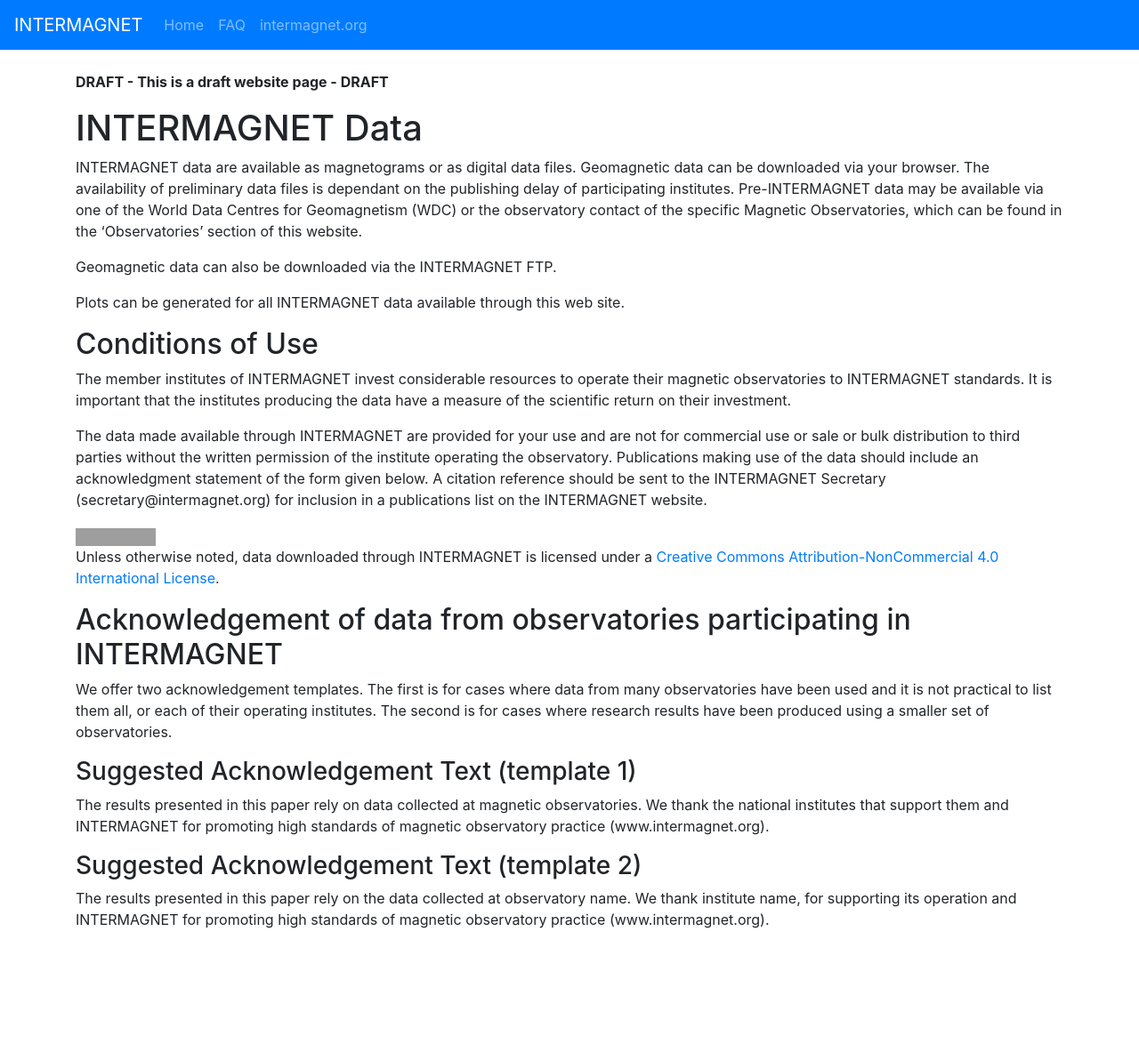
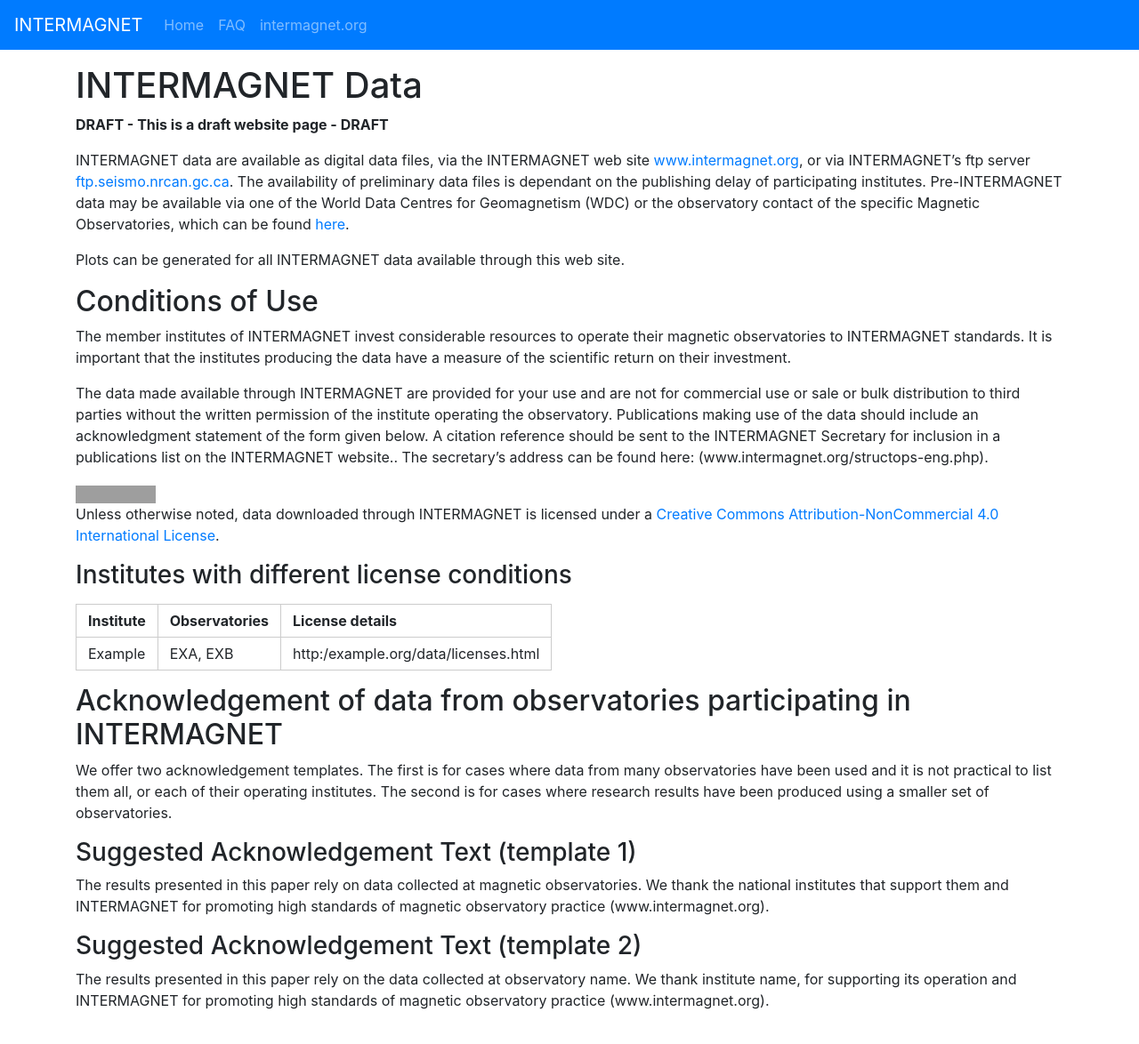
Before and after one commit to INTERMAGNET/intermagnet.github.io, a Jekyll site: the page built from DataConditions.md, in a window 1280 px wide and 1200 px high. Shown: the top 1174 px of the window at 89% size. Built offline with Jekyll 4.4.1, drawn with Linux system fonts in a browser that asks for light colours; our own code applies the rules of GitHub Pages for plain Markdown files; grey boxes are pictures that could not be loaded.

Commit message:
Final edit of draft data license page

```diff
--- a/DataConditions.md
+++ b/DataConditions.md
@@ -1,10 +1,10 @@
+---
+title: INTERMAGNET Data
+---
+
 **DRAFT - This is a draft website page - DRAFT**
 
-# INTERMAGNET Data
-
-INTERMAGNET data are available as magnetograms or as digital data files. Geomagnetic data can be downloaded via your browser. The availability of preliminary data files is dependant on the publishing delay of participating institutes. Pre-INTERMAGNET data may be available via one of the World Data Centres for Geomagnetism (WDC) or the observatory contact of the specific Magnetic Observatories, which can be found in the 'Observatories' section of this website.
-
-Geomagnetic data can also be downloaded via the INTERMAGNET FTP.
+INTERMAGNET data are available as digital data files, via the INTERMAGNET web site [www.intermagnet.org](www.intermagnet.org), or via INTERMAGNET's ftp server [ftp.seismo.nrcan.gc.ca](ftp://ftp.seismo.nrcan.gc.ca). The availability of preliminary data files is dependant on the publishing delay of participating institutes. Pre-INTERMAGNET data may be available via one of the World Data Centres for Geomagnetism (WDC) or the observatory contact of the specific Magnetic Observatories, which can be found [here](http://www.intermagnet.org/imos/imotblobs-eng.php).
 
 Plots can be generated for all INTERMAGNET data available through this web site.
 
@@ -13,10 +13,17 @@
 
 The member institutes of INTERMAGNET invest considerable resources to operate their magnetic observatories to INTERMAGNET standards. It is important that the institutes producing the data have a measure of the scientific return on their investment.
 
-The data made available through INTERMAGNET are provided for your use and are not for commercial use or sale or bulk distribution to third parties without the written permission of the institute operating the observatory. Publications making use of the data should include an acknowledgment statement of the form given below. A citation reference should be sent to the INTERMAGNET Secretary (secretary@intermagnet.org) for inclusion in a publications list on the INTERMAGNET website.
+The data made available through INTERMAGNET are provided for your use and are not for commercial use or sale or bulk distribution to third parties without the written permission of the institute operating the observatory. Publications making use of the data should include an acknowledgment statement of the form given below. A citation reference should be sent to the INTERMAGNET Secretary for inclusion in a publications list on the INTERMAGNET website.. The secretary's address can be found here: (www.intermagnet.org/structops-eng.php).
 
+<!-- This section copied from Creative Commons - please don't change -->
 <a rel="license" href="http://creativecommons.org/licenses/by-nc/4.0/"><img alt="Creative Commons Licence" style="border-width:0" src="https://i.creativecommons.org/l/by-nc/4.0/88x31.png" /></a><br />Unless otherwise noted, data downloaded through INTERMAGNET is licensed under a <a rel="license" href="http://creativecommons.org/licenses/by-nc/4.0/">Creative Commons Attribution-NonCommercial 4.0 International License</a>.
 
+
+### Institutes with different license conditions
+
+| Institute | Observatories | License details                      |
+| --------- | ------------- | ---------------                      |
+| Example   | EXA, EXB      | http:/example.org/data/licenses.html |
 
 ## Acknowledgement of data from observatories participating in INTERMAGNET
 
```
Also changed, not shown: CONTRIBUTING.md (+6 -0 lines).
